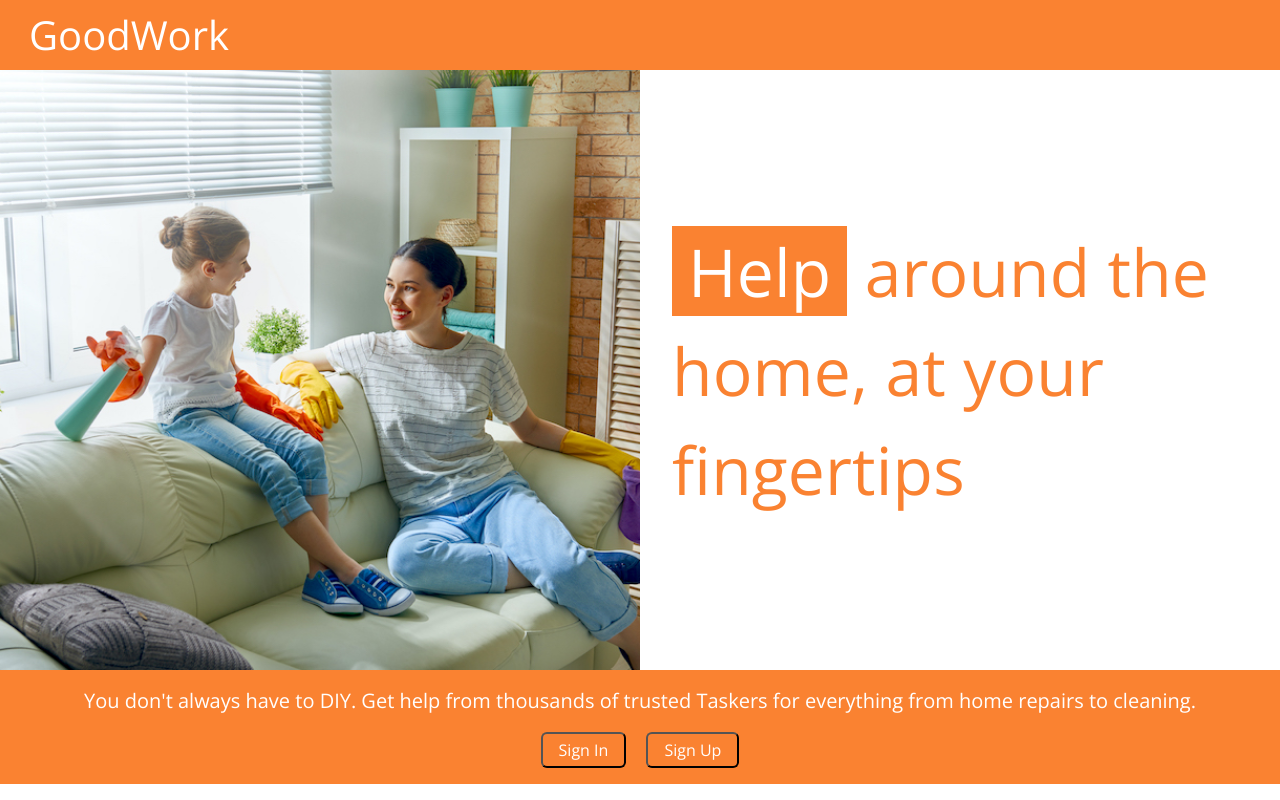
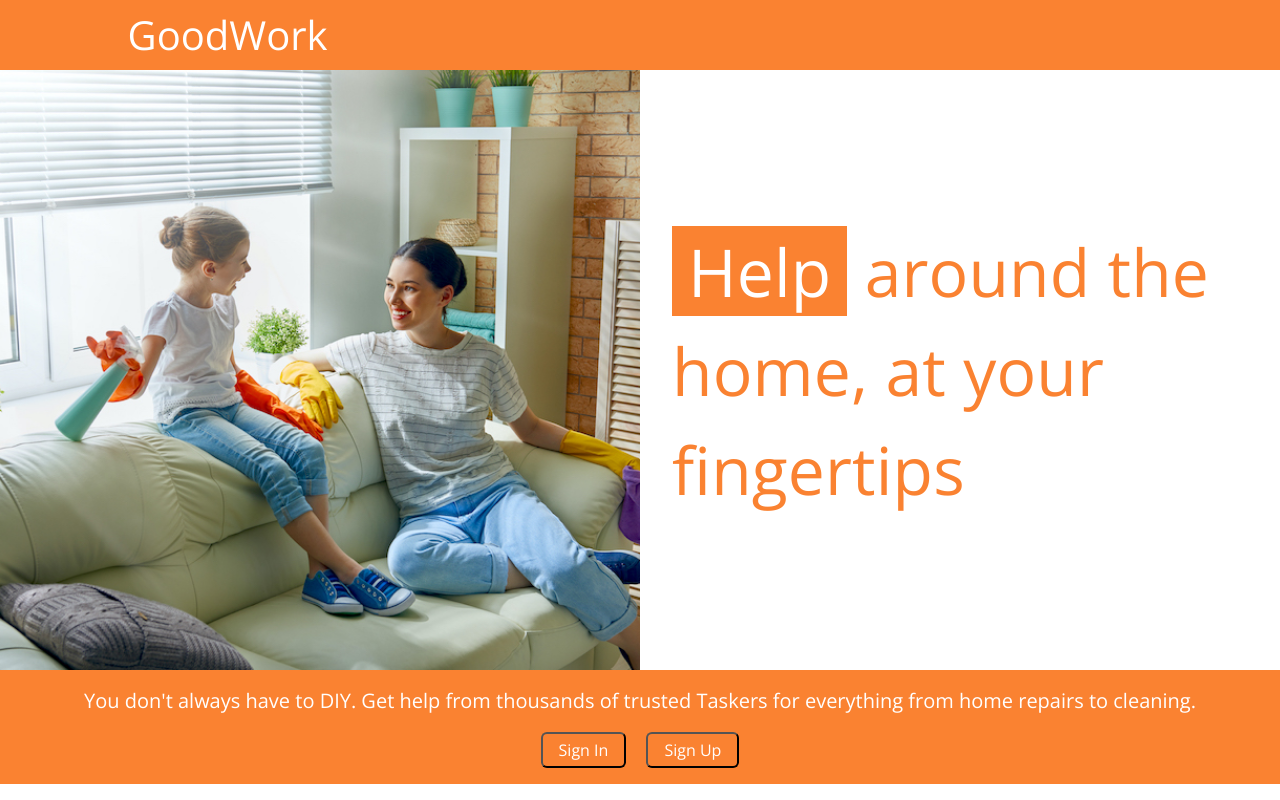
Before and after one commit to EdeniltonBorba/GoodWork, a React (Create React App) app: page / in a window 1280 px wide. Built offline with nearby package versions, Linux system fonts and the light colour scheme.

Commit message:
add logo

```diff
--- a/src/components/Logo/styles.js
+++ b/src/components/Logo/styles.js
@@ -8,4 +8,5 @@ export const StyleLogo = styled.div`
     font-weight: "normal";
     padding: 5px;
     font-size: 40px;
+    margin-left: 8%;
 `;
```
